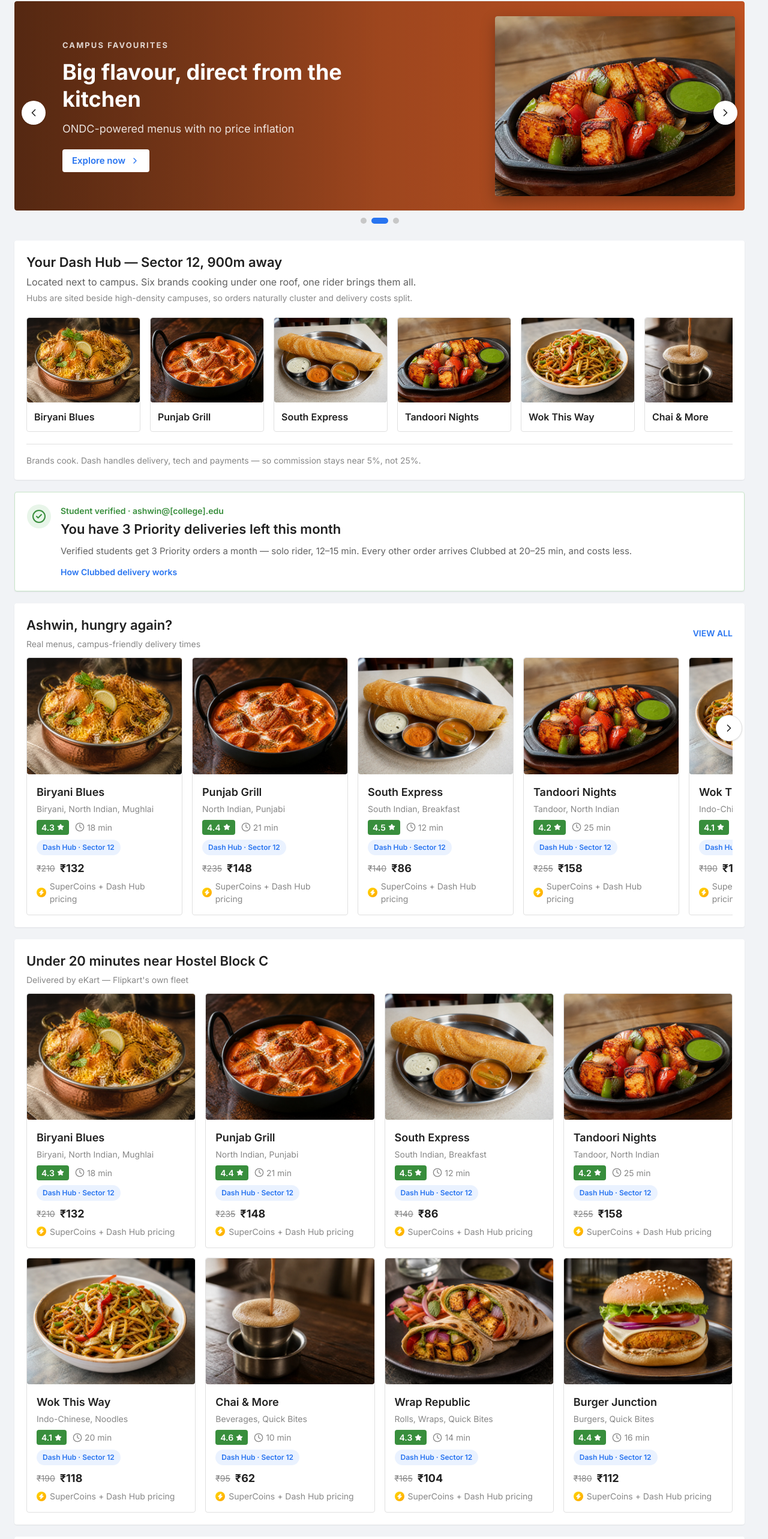
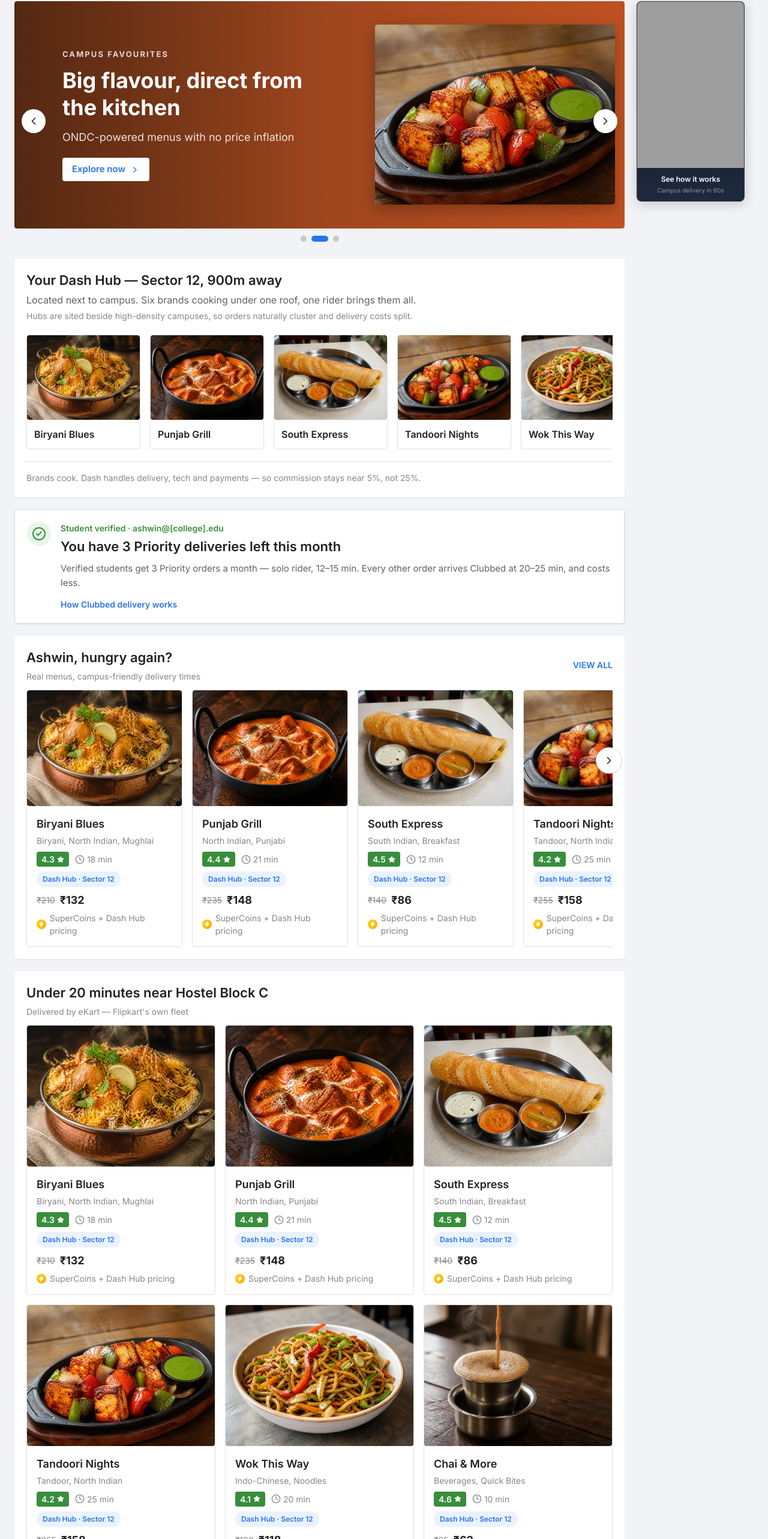
Before and after one commit to AshwinSheoran02/flipkart-food, a Next.js app: page / in a window 1280 px wide. Shown: the part 216-2782 px from the top of the page at 60% size. Built offline with nearby package versions, Linux system fonts and the light colour scheme; grey boxes are pictures that could not be loaded.

Commit message:
Fix video sidebar - use in-flow sticky column beside all content

```diff
--- a/src/app/globals.css
+++ b/src/app/globals.css
@@ -173,15 +173,6 @@ textarea {
   animation: fee-change 0.45s ease-out;
 }
 
-.video-sidebar {
-  display: none;
-}
-@media (min-width: 1620px) {
-  .video-sidebar {
-    display: block;
-  }
-}
-
 @media (prefers-reduced-motion: reduce) {
   *,
   *::before,
--- a/src/components/FlipkartFoodApp.tsx
+++ b/src/components/FlipkartFoodApp.tsx
@@ -469,20 +469,6 @@ export function FlipkartFoodApp() {
         )}
       </header>
 
-      {screen === "food" ? (
-        <aside className="video-sidebar fixed top-1/2 z-40 -translate-y-1/2" style={{ right: "max(8px, calc((100vw - 1448px) / 2 - 8px))" }}>
-          <div className="w-[156px] overflow-hidden rounded-lg border border-white/10 bg-gradient-to-b from-[#0F172A] to-[#1E293B] shadow-[0_8px_32px_rgba(0,0,0,0.25)]">
-            <div className="aspect-[9/14] w-full overflow-hidden">
-              <iframe className="h-full w-full border-0" src="https://www.youtube-nocookie.com/embed/2nP8rSEEeus" title="Flipkart Dash campus delivery video" loading="lazy" allow="accelerometer; autoplay; clipboard-write; encrypted-media; gyroscope; picture-in-picture; web-share" referrerPolicy="strict-origin-when-cross-origin" allowFullScreen />
-            </div>
-            <div className="px-3 py-2.5 text-center">
-              <p className="text-[12px] font-semibold text-white">See how it works</p>
-              <p className="mt-0.5 text-[10px] text-white/50">Campus delivery in 60s</p>
-            </div>
-          </div>
-        </aside>
-      ) : null}
-
       <main className="page-shell">
         {screen === "food" ? <FoodLanding navigate={navigate} openRestaurant={openRestaurant} restaurants={visibleRestaurants} query={query} bannerIndex={bannerIndex} setBannerIndex={setBannerIndex} priorityDeliveries={displayedPriority} openClubbedInfo={() => setClubbedInfoOpen(true)} /> : null}
         {screen === "restaurant" ? <RestaurantPage navigate={navigate} restaurant={selectedRestaurant} addToCart={addToCart} removeFromCart={removeFromCart} getQty={getQty} cartCount={cartCount} cart={cart} /> : null}
@@ -547,6 +533,8 @@ function FoodLanding({ navigate, openRestaurant, restaurants, query, bannerIndex
 
   return (
     <div className="fade-in py-6">
+      <div className="flex gap-5">
+        <div className="min-w-0 flex-1">
           <section aria-label="Featured food offers" className="relative mb-7">
             <div className="overflow-hidden rounded-[4px]"><div className="banner-track flex" style={{ transform: `translateX(-${bannerIndex * 100}%)` }}>
               {BANNERS.map((b, i) => (
@@ -611,6 +599,20 @@ function FoodLanding({ navigate, openRestaurant, restaurants, query, bannerIndex
             </div>
             <p className="mt-5 rounded-[4px] bg-[#F0F5FF] px-4 py-3 text-[16px] font-medium text-[#2874F0]">Your campus, your schedule — Dash delivers whenever you need it.</p>
           </section>
+        </div>
+
+        <aside className="sticky top-[120px] hidden h-fit w-[180px] flex-shrink-0 self-start xl:block">
+          <div className="overflow-hidden rounded-lg border border-white/10 bg-gradient-to-b from-[#0F172A] to-[#1E293B] shadow-[0_4px_20px_rgba(0,0,0,0.2)]">
+            <div className="aspect-[9/14] w-full overflow-hidden">
+              <iframe className="h-full w-full border-0" src="https://www.youtube-nocookie.com/embed/2nP8rSEEeus" title="Flipkart Dash campus delivery video" loading="lazy" allow="accelerometer; autoplay; clipboard-write; encrypted-media; gyroscope; picture-in-picture; web-share" referrerPolicy="strict-origin-when-cross-origin" allowFullScreen />
+            </div>
+            <div className="px-3 py-2.5 text-center">
+              <p className="text-[12px] font-semibold text-white">See how it works</p>
+              <p className="mt-0.5 text-[10px] text-white/50">Campus delivery in 60s</p>
+            </div>
+          </div>
+        </aside>
+      </div>
     </div>
   );
 }
```
Lines whose indentation alone changed are shown as unchanged.
